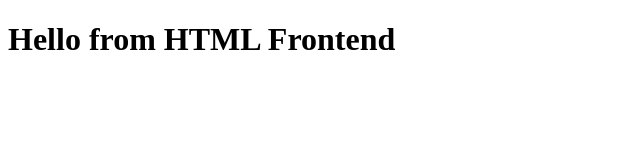
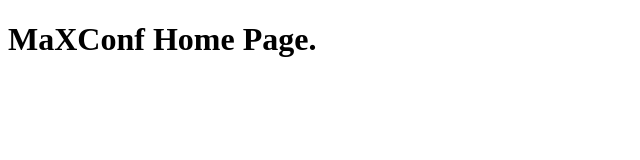
Before and after one commit to PriceHoward/MaXConf, a plain HTML site: page frontend/index.html in a window 1280 px wide. Shown: the whole page, without its empty margins (0-640 px from the left). Drawn offline with Linux system fonts and the light colour scheme.

Commit message:
Update index.html

```diff
--- a/frontend/index.html
+++ b/frontend/index.html
@@ -5,7 +5,7 @@
   <title>MaXConf</title>
 </head>
 <body>
-  <h1>Hello from HTML Frontend</h1>
+  <h1>MaXConf Home Page.</h1>
   <script src="script.js"></script>
 </body>
 </html>
```
